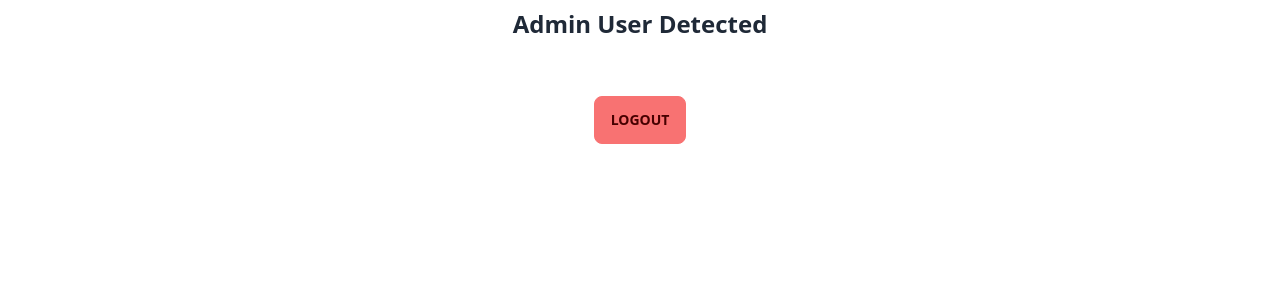
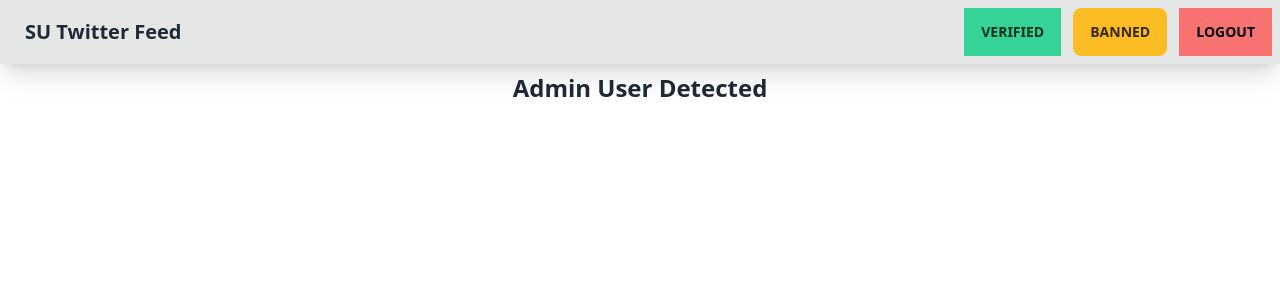
Before and after one commit to rhul-compsoc/twitter-stream, a Next.js app: page /admin in a window 1280 px wide. Shown: the top 300 px of the page. Built offline with nearby package versions, Linux system fonts and the light colour scheme; no server answers.

Commit message:
feat: fleshing out admin panel

```diff
--- /dev/null
+++ b/components/assets/dropdown.tsx
@@ -0,0 +1,12 @@
+const Dropdown = () => (
+    <svg
+        className="fill-current"
+        xmlns="http://www.w3.org/2000/svg"
+        width="20"
+        height="20"
+        viewBox="0 0 24 24">
+        <path d="M7.41,8.58L12,13.17L16.59,8.58L18,10L12,16L6,10L7.41,8.58Z" />
+    </svg>
+);
+
+export default Dropdown;
--- /dev/null
+++ b/components/navbar.tsx
@@ -0,0 +1,43 @@
+import { signOut } from 'next-auth/react';
+
+const Navbar: React.FC<{ name: string }> = ({ name }) => {
+    return (
+        <div className="navbar bg-base-300 shadow-xl relative">
+            <div className="flex-1">
+                <a className="btn btn-ghost normal-case text-xl">
+                    SU Twitter Feed
+                </a>
+            </div>
+
+            <h1 className="normal-case text-xl font-bold absolute left-1/2 -translate-x-1/2">
+                {name}
+            </h1>
+
+            <div className="flex-none">
+                <ul className="menu menu-horizontal p-0 gap-3">
+                    <li>
+                        <a className="btn btn-success text-success-content hover:bg-base-300 hover:text-white">
+                            Verified
+                        </a>
+                    </li>
+                    <li>
+                        <a className="btn btn-warning text-warning-content hover:bg-base-300 hover:text-white">
+                            Banned
+                        </a>
+                    </li>
+                    <li>
+                        <button
+                            className="btn btn-error hover:bg-base-300 hover:text-white mx-auto block text-black"
+                            onClick={() => {
+                                signOut();
+                            }}>
+                            logout
+                        </button>
+                    </li>
+                </ul>
+            </div>
+        </div>
+    );
+};
+
+export default Navbar;
--- a/pages/admin.tsx
+++ b/pages/admin.tsx
@@ -1,21 +1,15 @@
 import { signOut, useSession } from 'next-auth/react';
+import Navbar from '../components/navbar';
 
 export default function Page() {
     const session = useSession();
 
     return (
         <>
+            <Navbar name={session.data?.user?.name || ''} />
             <h1 className="text-center text-2xl font-bold my-2 capitalize">
-                admin User Detected {session.data?.user?.name}
+                admin User Detected
             </h1>
-
-            <button
-                className="btn btn-error hover:bg-black hover:text-white mx-auto block my-14"
-                onClick={() => {
-                    signOut();
-                }}>
-                logout
-            </button>
         </>
     );
 }
```
